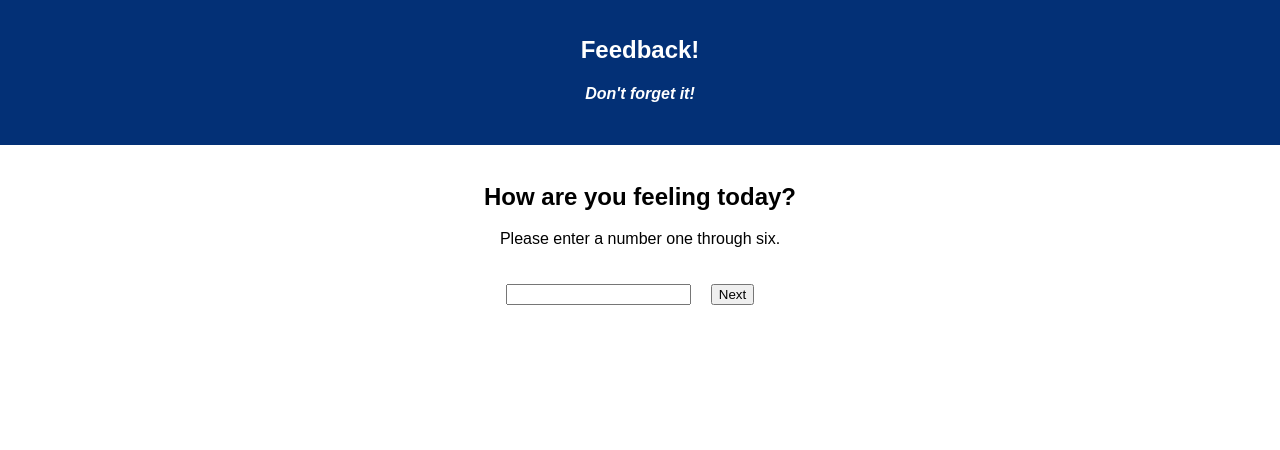
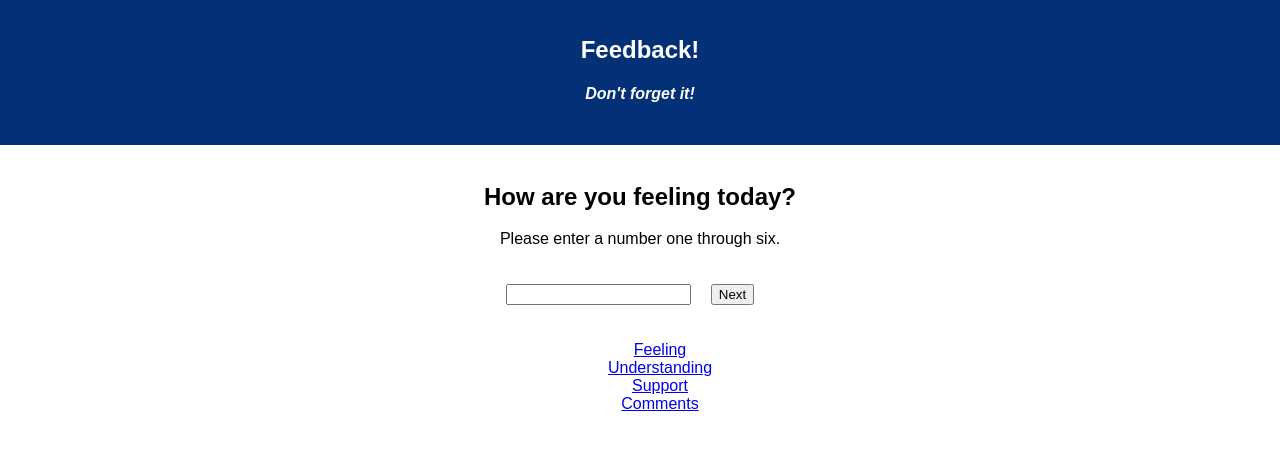
Before and after one commit to franzblue/redux-feedback-loop, a React (Create React App) app: page / in a window 1280 px wide. Shown: the top 450 px of the page. Built offline with nearby package versions, Linux system fonts and the light colour scheme.

Commit message:
added links Components to allow navigation and option to choose new values, not sure if this will work as intended

```diff
--- a/src/components/App/App.css
+++ b/src/components/App/App.css
@@ -24,3 +24,7 @@ div {
 button {
   margin: 20px;
 }
+
+ul {
+  list-style: none;
+}
--- a/src/components/Comments/Comments.js
+++ b/src/components/Comments/Comments.js
@@ -1,5 +1,6 @@
 import React, { Component } from 'react';
 import { connect } from 'react-redux';
+import Links from '../Links/Links';
 
 class Comments extends Component {
 
@@ -25,8 +26,10 @@ class Comments extends Component {
         return(
             <div>
                 <h2>Any comments you want to leave?</h2>
+                <p>Feel free to tell us how you really feel.</p>
                 <input type="text" onChange={this.handleChange}/>
                 <button onClick={this.nextPage}>Next</button>
+                <Links />
             </div>
 
         )
--- a/src/components/Feeling/Feeling.js
+++ b/src/components/Feeling/Feeling.js
@@ -1,6 +1,7 @@
 import React, { Component } from 'react';
 import { connect } from 'react-redux';
 import swal from 'sweetalert';
+import Links from '../Links/Links';
 
 class Feeling extends Component {
 
@@ -35,6 +36,7 @@ class Feeling extends Component {
                 <p>Please enter a number one through six.</p>
                 <input type="number" onChange={this.handleChange}/>
                 <button onClick={this.nextPage}>Next</button>
+                <Links />
             </div>
         )
     }
--- /dev/null
+++ b/src/components/Links/Links.js
@@ -0,0 +1,19 @@
+import React, { Component } from 'react';
+import {HashRouter as Router, Link} from 'react-router-dom';
+
+class Links extends Component {
+    render() {
+        return(
+            <Router>
+                <ul>
+                    <li><Link to="/">Feeling</Link></li>
+                    <li><Link to="/2">Understanding</Link></li>
+                    <li><Link to="/3">Support</Link></li>
+                    <li><Link to="/4">Comments</Link></li>
+                </ul>
+           </Router>
+        )
+    }
+}
+
+export default Links;
--- a/src/components/Support/Support.js
+++ b/src/components/Support/Support.js
@@ -1,6 +1,7 @@
 import React, { Component } from 'react';
 import { connect } from 'react-redux';
 import swal from 'sweetalert';
+import Links from '../Links/Links';
 
 class Support extends Component {
 
@@ -36,6 +37,7 @@ class Support extends Component {
                 <p>Please enter a number one through six.</p>
                 <input type="number" onChange={this.handleChange}/>
                 <button onClick={this.nextPage}>Next</button>
+                <Links />
             </div>
         )
     }
--- a/src/components/Understanding/Understanding.js
+++ b/src/components/Understanding/Understanding.js
@@ -1,6 +1,7 @@
 import React, { Component } from 'react';
 import { connect } from 'react-redux';
 import swal from 'sweetalert';
+import Links from '../Links/Links';
 
 class Understanding extends Component {
 
@@ -36,6 +37,7 @@ class Understanding extends Component {
                 <p>Please enter a number one through six.</p>
                 <input type="number" onChange={this.handleChange}/>
                 <button onClick={this.nextPage}>Next</button>
+                <Links />
             </div>
         )
     }
```
